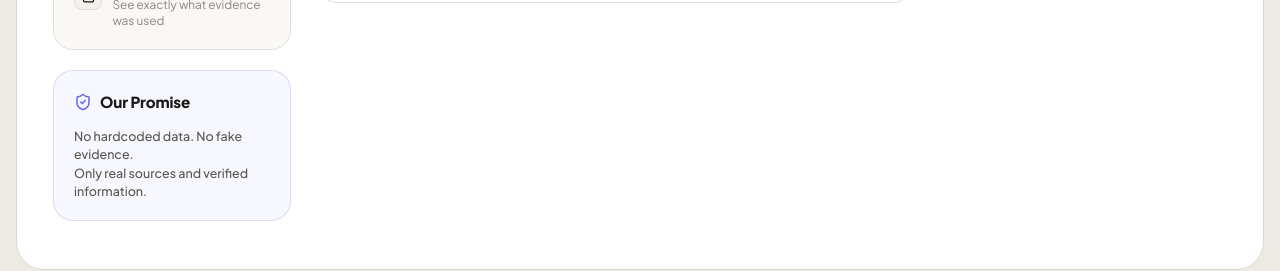
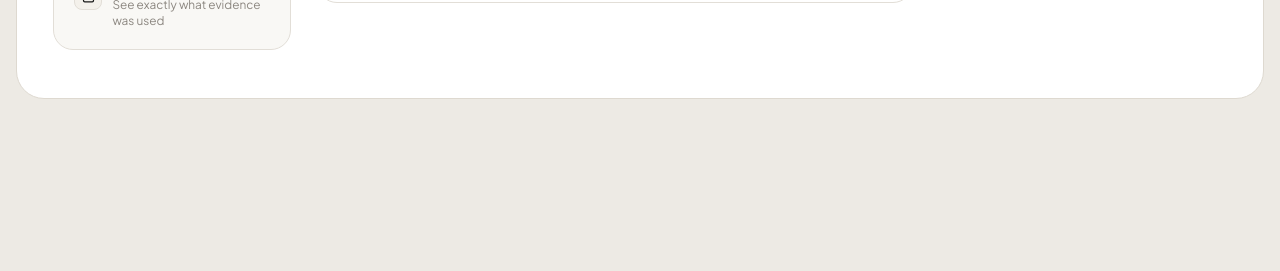
Before and after one commit to educational454-ai/hack, a React (Vite) app in the folder frontend/: page / in a window 1280 px wide. Shown: the part 460-731 px from the top of the page. Built offline with nearby package versions, Linux system fonts and the light colour scheme; no server answers; the HTML template or start-up script is replaced by a standard one.

Commit message:
fix: leftsidebar

```diff
--- a/frontend/src/components/LeftSidebar.tsx
+++ b/frontend/src/components/LeftSidebar.tsx
@@ -1,5 +1,5 @@
 import React from "react";
-import { Lightbulb, Layers, Search, FileText, ShieldCheck } from "lucide-react";
+import { Lightbulb, Layers, Search, FileText } from "lucide-react";
 
 export const LeftSidebar: React.FC = () => {
   return (
@@ -46,19 +46,6 @@ export const LeftSidebar: React.FC = () => {
           </div>
         </div>
       </div>
-
-      {/* 2. Our Promise Card */}
-      <div className="sidebar-card promise-card">
-        <div className="sidebar-card-header">
-          <ShieldCheck size={18} className="sidebar-header-icon promise-icon" />
-          <h4 className="sidebar-card-title">Our Promise</h4>
-        </div>
-        <p className="promise-text">
-          No hardcoded data. No fake evidence.
-          <br />
-          Only real sources and verified information.
-        </p>
-      </div>
     </aside>
   );
 };
```
